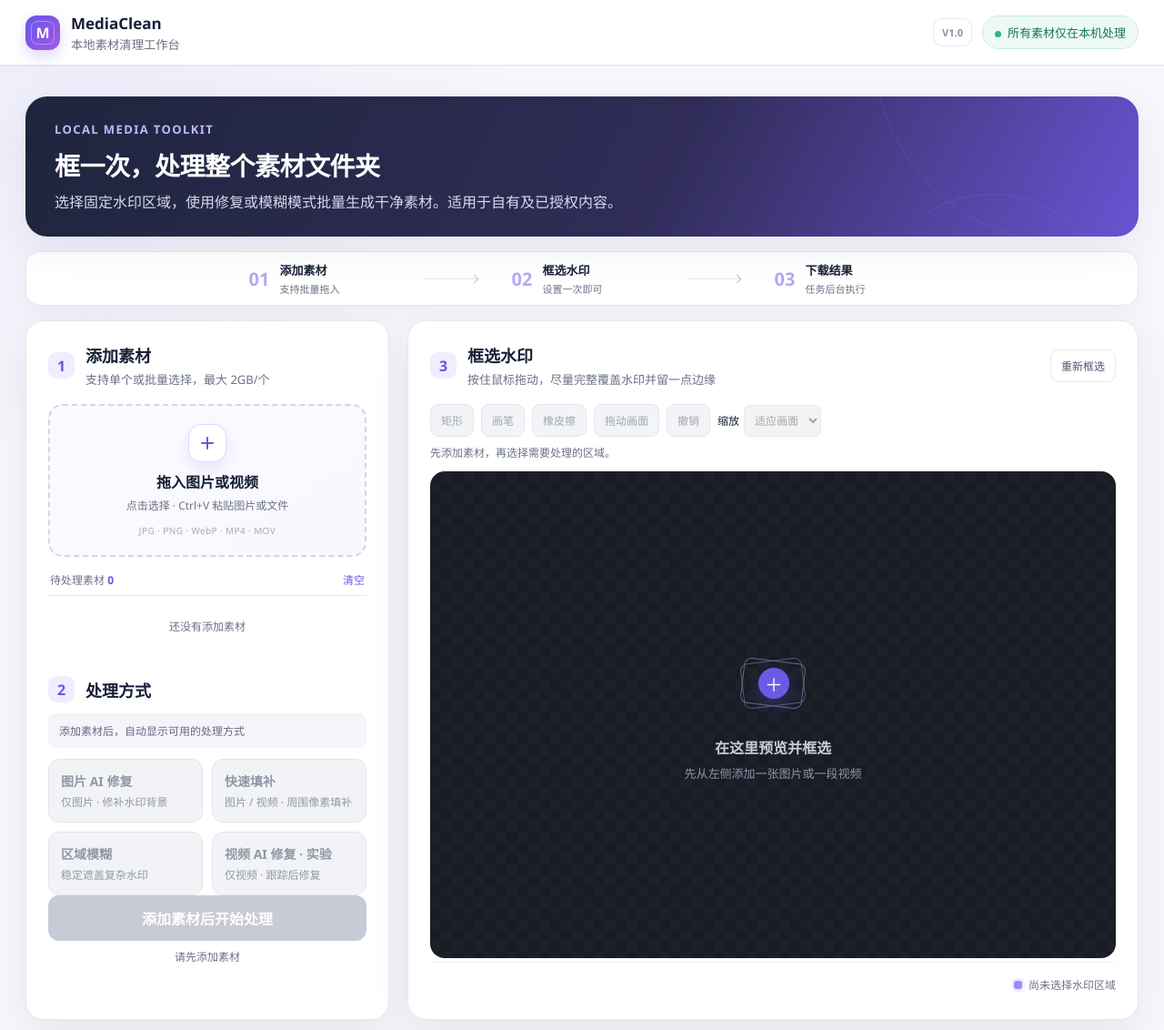
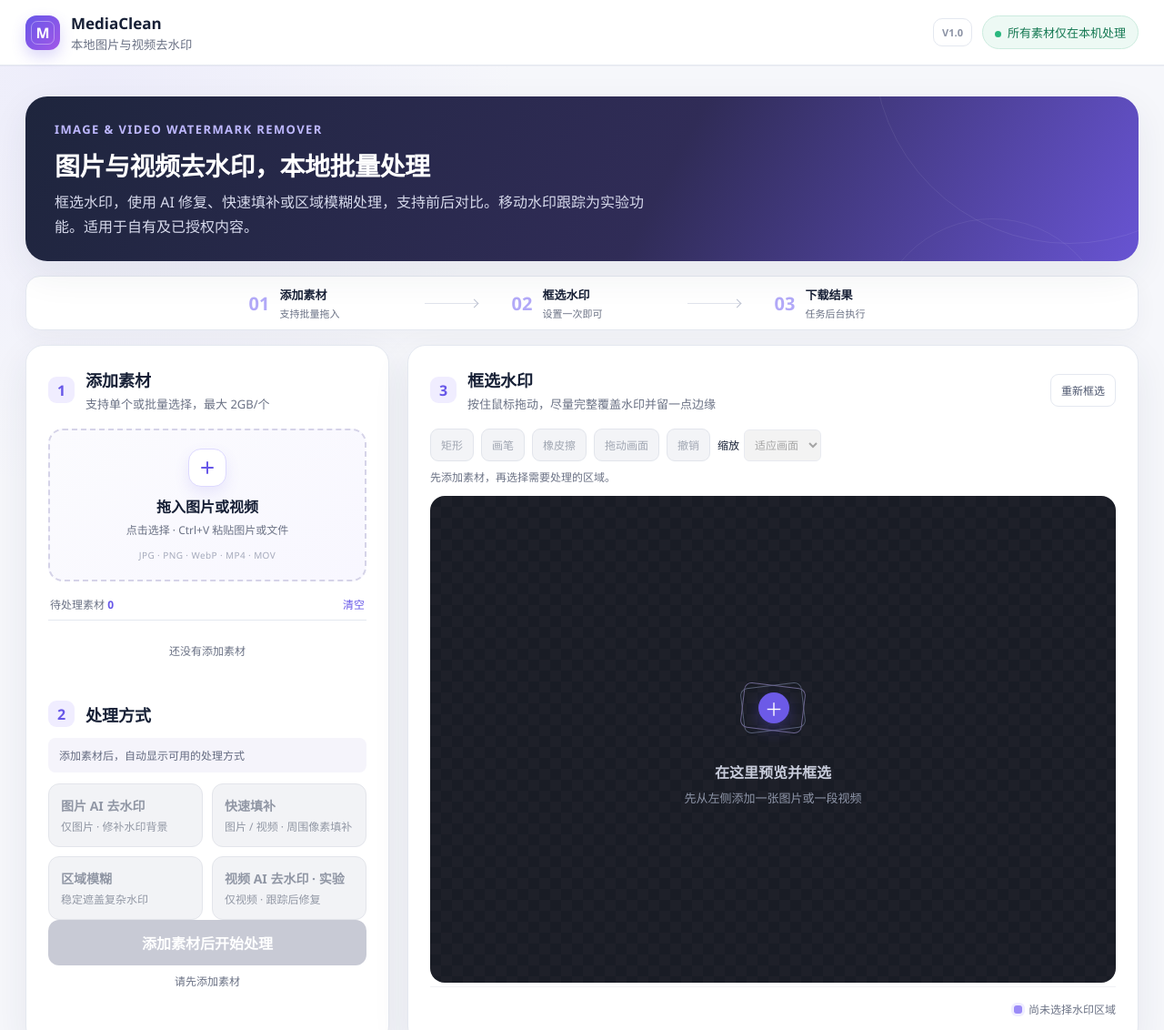
Before and after one commit to baize-236/MediaClean, a website: page public/index.html in a window 1280 px wide. Shown: the top 1132 px of the page at 91% size. Drawn offline with Linux system fonts and the light colour scheme; no server answers.

Commit message:
Emphasize image and video watermark removal in product messaging

```diff
--- a/package.json
+++ b/package.json
@@ -2,7 +2,7 @@
   "name": "media-clean",
   "version": "1.0.0",
   "private": true,
-  "description": "Local image cleanup and experimental short-video repair with LaMa and FFmpeg",
+  "description": "Local image and video watermark removal with LaMa and FFmpeg",
   "license": "MIT",
   "engines": { "node": ">=22" },
   "type": "module",
--- a/public/index.html
+++ b/public/index.html
@@ -1,10 +1,10 @@
 <!doctype html>
 <html lang="zh-CN">
-<head><meta charset="utf-8"><meta name="viewport" content="width=device-width,initial-scale=1"><title>MediaClean · 素材批量清理</title><link rel="stylesheet" href="/style.css"><link rel="stylesheet" href="/style-v2.css"></head>
+<head><meta charset="utf-8"><meta name="viewport" content="width=device-width,initial-scale=1"><title>MediaClean · 图片与视频去水印</title><link rel="stylesheet" href="/style.css"><link rel="stylesheet" href="/style-v2.css"></head>
 <body>
- <header><div class="header-inner"><div class="brand"><span class="brand-mark">M</span><div><b>MediaClean</b><small>本地素材清理工作台</small></div></div><div class="header-actions"><span class="version">V1.0</span><div class="local-pill"><i></i>所有素材仅在本机处理</div></div></div></header>
+ <header><div class="header-inner"><div class="brand"><span class="brand-mark">M</span><div><b>MediaClean</b><small>本地图片与视频去水印</small></div></div><div class="header-actions"><span class="version">V1.0</span><div class="local-pill"><i></i>所有素材仅在本机处理</div></div></div></header>
  <main>
-  <section class="hero"><div class="hero-copy"><span class="eyebrow">LOCAL MEDIA TOOLKIT</span><h1>框一次，处理整个素材文件夹</h1><p>选择固定水印区域，使用修复或模糊模式批量生成干净素材。适用于自有及已授权内容。</p><div class="hero-tags"><span>图片与视频</span><span>批量队列</span><span>本地隐私</span></div></div><div class="hero-visual"><div class="visual-card back"></div><div class="visual-card front"><span>本机已完成</span><strong id="total-done">0</strong><small>个处理任务</small><i></i></div></div></section>
+  <section class="hero"><div class="hero-copy"><span class="eyebrow">IMAGE &amp; VIDEO WATERMARK REMOVER</span><h1>图片与视频去水印，本地批量处理</h1><p>框选水印，使用 AI 修复、快速填补或区域模糊处理，支持前后对比。移动水印跟踪为实验功能。适用于自有及已授权内容。</p><div class="hero-tags"><span>图片与视频</span><span>批量队列</span><span>本地隐私</span></div></div><div class="hero-visual"><div class="visual-card back"></div><div class="visual-card front"><span>本机已完成</span><strong id="total-done">0</strong><small>个处理任务</small><i></i></div></div></section>
   <div class="flow-strip"><div><b>01</b><span><strong>添加素材</strong><small>支持批量拖入</small></span></div><i></i><div><b>02</b><span><strong>框选水印</strong><small>设置一次即可</small></span></div><i></i><div><b>03</b><span><strong>下载结果</strong><small>任务后台执行</small></span></div></div>
   <div class="workspace">
    <section class="panel setup-panel">
@@ -15,10 +15,10 @@
     <div class="section-title compact"><span>2</span><div><h2>处理方式</h2></div></div>
     <p id="material-context" class="material-context" aria-live="polite">添加素材后，自动显示可用的处理方式</p>
     <div class="mode-grid">
-     <label class="mode active"><input type="radio" name="mode" value="lama" checked><b>图片 AI 修复</b><small>仅图片 · 修补水印背景</small></label>
+     <label class="mode active"><input type="radio" name="mode" value="lama" checked><b>图片 AI 去水印</b><small>仅图片 · 修补水印背景</small></label>
      <label class="mode"><input type="radio" name="mode" value="repair"><b>快速填补</b><small>图片 / 视频 · 周围像素填补</small></label>
      <label class="mode"><input type="radio" name="mode" value="blur"><b>区域模糊</b><small>稳定遮盖复杂水印</small></label>
-     <label class="mode"><input type="radio" name="mode" value="video-repair"><b>视频 AI 修复 · 实验</b><small>仅视频 · 跟踪后修复</small></label>
+     <label class="mode"><input type="radio" name="mode" value="video-repair"><b>视频 AI 去水印 · 实验</b><small>仅视频 · 跟踪后修复</small></label>
     </div>
     <div id="blur-settings" hidden>
      <label class="field"><span>模糊强度 <output id="blur-strength-value">55</output></span><input type="range" id="blur-strength" min="1" max="100" value="55"></label>
```
Also changed, not shown: README.en.md (+10 -2 lines), README.md.
